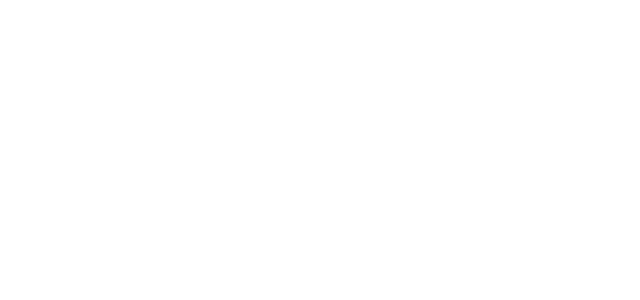
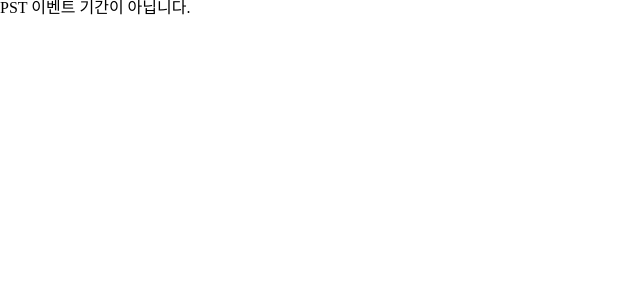
Before and after one commit to Pangho297/mltd, a React (Create React App) app in the folder client/: page / in a window 1280 px wide. Shown: the top 300 px of the page, without its empty margins (0-640 px from the left). Built offline with nearby package versions, Linux system fonts and the light colour scheme.

Commit message:
FIX : index.tsx

```diff
--- a/client/src/pages/Main/index.tsx
+++ b/client/src/pages/Main/index.tsx
@@ -1,42 +1,29 @@
-import { gql, useQuery } from '@apollo/client';
+import { useQuery } from '@apollo/client';
 
 import * as S from './style';
-import { EventType, RankingType } from './type';
-
-const GET_EVENTID = gql`
-  query {
-    eventid
-  }
-`;
-
-const GET_EVENT_POINT = gql`
-  query data($id: Int!, $rank: Int!) {
-    data(id: $id, rank: $rank) {
-      rank
-      data {
-        score
-        summaryTime
-      }
-    }
-  }
-`;
+import { EventType, BorderType } from './type';
+import { GET_EVENT, GET_EVENT_BORDER } from './query';
 
 function Main() {
-  const id = useQuery<EventType>(GET_EVENTID).data?.eventid;
-  const { data } = useQuery<RankingType>(GET_EVENT_POINT, {
-    variables: { id, rank: 2500 },
+  const event = useQuery<EventType>(GET_EVENT).data?.event;
+  const { data } = useQuery<BorderType>(GET_EVENT_BORDER, {
+    variables: { id: event?.id, rank: 2500 },
   });
-
-  console.log(data?.data?.data[0].score);
+  const resData = data?.data?.data;
 
   return (
     <S.Container>
-      <div>{data?.data?.rank}</div>
-      <div>
-        {data?.data?.data.map((el) => (
-          <div key={el.score}>{el.score}</div>
-        ))}
-      </div>
+      {data && (
+        <>
+          {resData?.length !== 0 && <div>{data?.data?.rank}</div>}
+          <div>
+            {resData?.map((el) => (
+              <div key={el.score}>{el.score}</div>
+            ))}
+          </div>
+        </>
+      )}
+      <div>PST 이벤트 기간이 아닙니다.</div>
     </S.Container>
   );
 }
--- /dev/null
+++ b/client/src/pages/Main/query.ts
@@ -0,0 +1,31 @@
+import { gql } from '@apollo/client';
+
+export const GET_EVENT = gql`
+  query {
+    event {
+      id
+      name
+      type
+      schedule {
+        beginDate
+        endDate
+        pageBeginDate
+        pageEndDate
+        boostBeginDate
+        boostEndDate
+      }
+    }
+  }
+`;
+
+export const GET_EVENT_BORDER = gql`
+  query data($id: Int!, $rank: Int!) {
+    data(id: $id, rank: $rank) {
+      rank
+      data {
+        score
+        summaryTime
+      }
+    }
+  }
+`;
```
Also changed, not shown: client/src/pages/Main/type.ts (+25 -9 lines).
